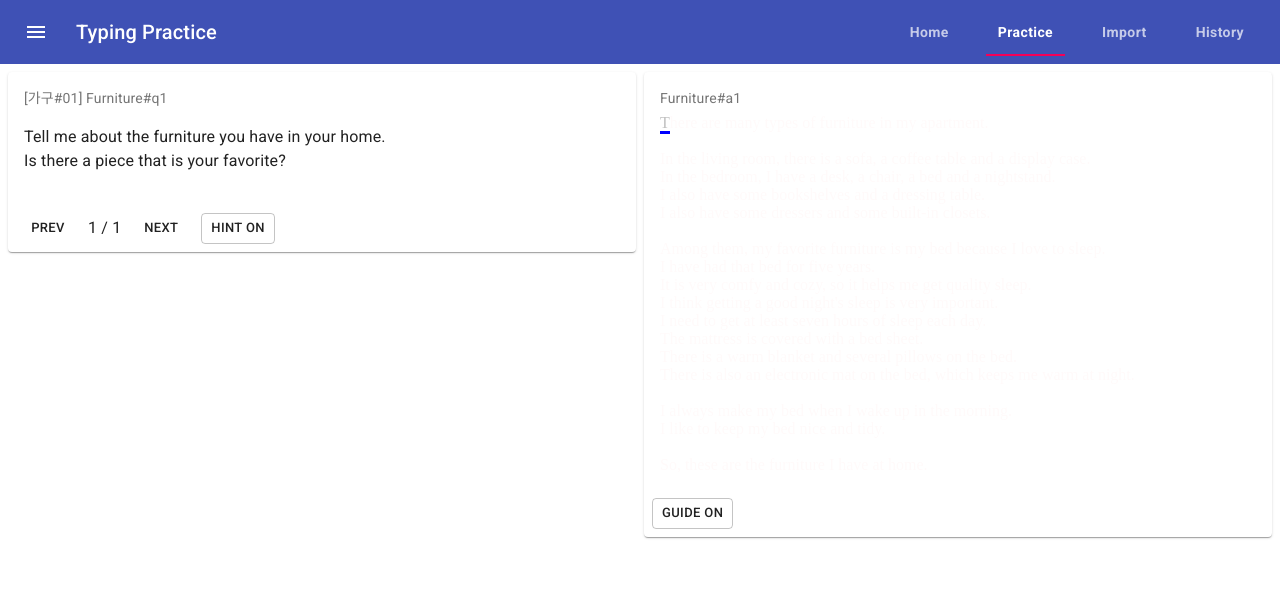
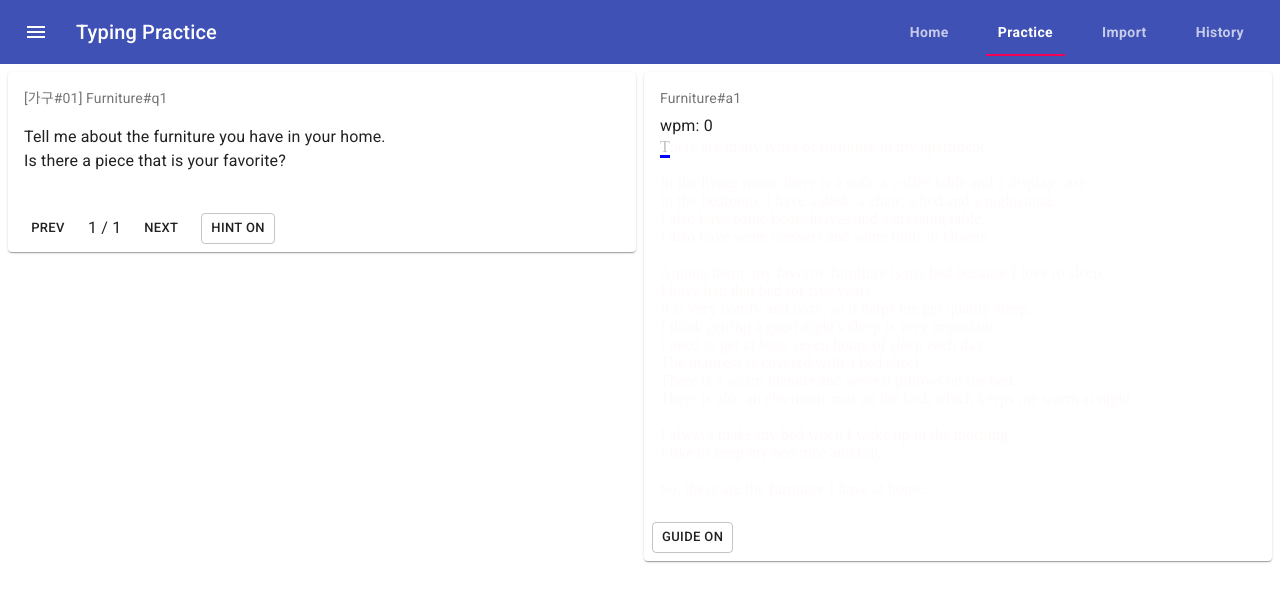
Before and after one commit to mechurak/typing-practice-web, a React (Create React App) app: page /practice in a window 1280 px wide. Shown: the top 602 px of the page. Built offline with nearby package versions, Linux system fonts and the light colour scheme.

Commit message:
Add wpm feature to Typing component

```diff
--- a/src/components/Typing.js
+++ b/src/components/Typing.js
@@ -1,44 +1,70 @@
-import React, { useEffect, useState } from 'react';
-import Character from './Character';
+import { Typography } from "@material-ui/core";
+import React, { useEffect, useState } from "react";
+import Character from "./Character";
 
 export default function Typing({ leftStr, guideEnabled }) {
   const strArray = [...leftStr];
   const [curIndex, setCurIndex] = useState(0);
   const [input, setInput] = useState("");
   const ignoreList = ["Alt", "Shift", "Control", "HangulMode", "HanjaMode"];
+  const [startTime, setStartTime] = useState(0);
+  const [wpm, setWpm] = useState(0.0);
 
   useEffect(() => {
     setCurIndex(0);
   }, [leftStr]);
 
+  const calcWpm = () => {
+    const elapsedTime = Date.now() - startTime;
+    const words = curIndex / 5;
+    const tempWpm = ((words / elapsedTime) * 1000 * 60).toFixed(1);
+    setWpm(tempWpm);
+  };
+
   const handleTyping = (e) => {
     if (ignoreList.indexOf(e.key) > -1) {
       // ignore
-    }
-    else if (e.key === "Backspace" && curIndex > 0) {
+    } else if (e.key === "Backspace" && curIndex > 0) {
       setCurIndex(curIndex - 1);
       setInput("");
-    }
-    else if (e.key === strArray[curIndex]) {
+    } else if (e.key === strArray[curIndex]) {
       setCurIndex(curIndex + 1);
       setInput("");
-    }
-    else if (e.key === "Enter" && strArray[curIndex] === "\n") {
+    } else if (e.key === "Enter" && strArray[curIndex] === "\n") {
       setCurIndex(curIndex + 1);
       setInput("");
+    } else {
+      setInput(e.key);
     }
-    else {
-      setInput(e.key);
+
+    // WPM
+    if (curIndex === 1) {
+      const tempStartTime = Date.now();
+      setStartTime(tempStartTime);
+      console.log("Start!!!", tempStartTime);
+    }
+    if (e.key === " " || e.key === "Enter") {
+      calcWpm();
     }
   };
 
   return (
-    <div tabIndex={0} onKeyDown={handleTyping}>
-      {
-        strArray.map((c, i) => {
-          return <Character key={i} c={c} index={i} cursor={curIndex} input={input} guideEnabled={guideEnabled} />
-        })
-      }
+    <div>
+      <Typography>wpm: {wpm}</Typography>
+      <div tabIndex={0} onKeyDown={handleTyping}>
+        {strArray.map((c, i) => {
+          return (
+            <Character
+              key={i}
+              c={c}
+              index={i}
+              cursor={curIndex}
+              input={input}
+              guideEnabled={guideEnabled}
+            />
+          );
+        })}
+      </div>
     </div>
-  )
+  );
 }
```
